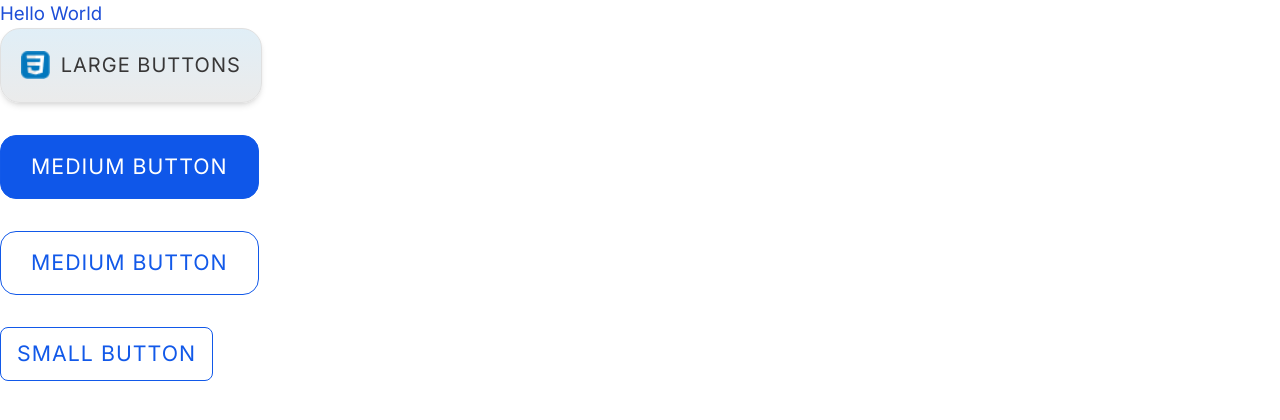
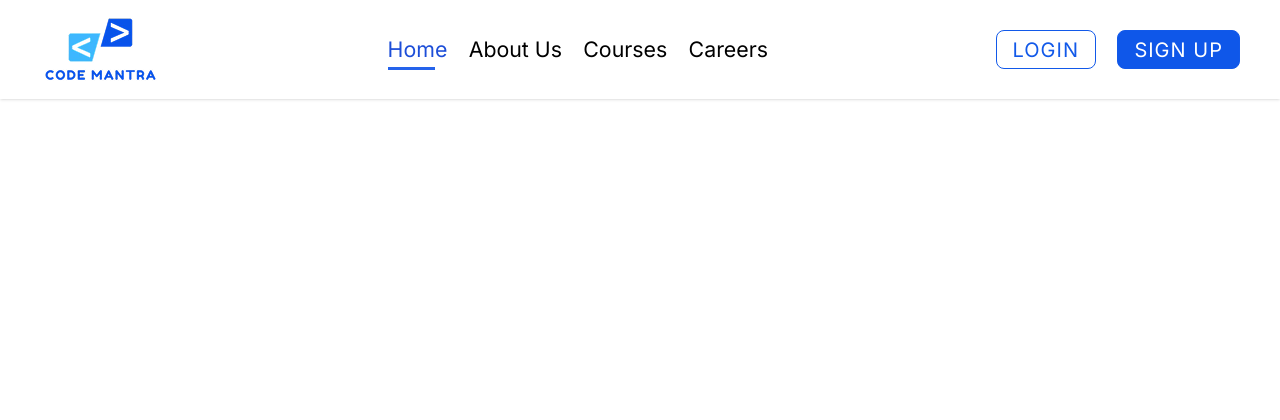
Before and after one commit to mesanjib-tharu/cm-web-assignment, a Next.js app: page / in a window 1280 px wide. Shown: the top 420 px of the page. Built offline with nearby package versions, Linux system fonts and the light colour scheme.

Commit message:
header component is created

```diff
--- a/src/app/globals.css
+++ b/src/app/globals.css
@@ -25,7 +25,11 @@ html{
 }
 
 a{
-  @apply no-underline text-blue-500 text-base hover:text-blue-700;
+  /* @apply no-underline text-blue-500 text-base hover:text-blue-700; */
+  @apply no-underline cursor-pointer hover:text-blue-700;
+}
+.active{
+  @apply  text-blue-700 ;
 }
 p{
   @apply  text-red-400 text-base hover:text-blue-700;
@@ -53,7 +57,7 @@ h1,h2,h3,h4,h5,h6{
   @apply rounded-full uppercase tracking-[1.02px] flex items-center justify-center transition-all
 }
 .btn-sm{
-  @apply py-[10px] px-[16px] rounded-[8px]
+  @apply h-[39px] px-[16px] rounded-[8px] text-[20px]
 }
 
 .btn-md{
--- a/src/app/page.tsx
+++ b/src/app/page.tsx
@@ -1,15 +1,10 @@
 import Image from 'next/image'
-import { LargeButton, MediumButton, SmallButton } from '../components/Buttons'
+import Button from '../components/Buttons'
+import Header from '../components/Header'
 export default function Home() {
   return (
       <>
-      <p className='text-sm'>Hello World </p>
-      <LargeButton />
-      <br/>
-      <MediumButton />
-      <br/>
-      <SmallButton />
-
+      <Header />
       </>
   )
 }
--- a/src/components/Buttons.tsx
+++ b/src/components/Buttons.tsx
@@ -2,35 +2,44 @@ import React from 'react'
 import  Scratch from "../assets/images/CSS.png"
 import Image from "next/image";
 
-export const SmallButton = () => {
+interface propsType {
+    className?: string;
+    label?:string
+  }
+
+const Button = ({ className,label }: propsType) => {
   return (
-    <button className='btn btn-sm btn-outline  font-medium'>Small Button</button>
-
+    // <button className={`btn btn-sm btn-outline  font-medium`}>Small Button</button>
+    <button className={`${className}`}>{label}</button>
   )
 }
 
-export const MediumButton = () => {
-    return (
-     <>
+// export const MediumButton = () => {
+//     return (
+//      <>
 
-     <button className='btn btn-md btn-primary  font-medium'>Medium Button</button>
-     <br/>
-     <button className='btn btn-md btn-outline  font-medium'>Medium Button</button>
-     </>
+//      <button className='btn btn-md btn-primary  font-medium'>Medium Button</button>
+//      <br/>
+//      <button className='btn btn-md btn-outline  font-medium'>Medium Button</button>
+//      </>
 
-    )
-  }
+//     )
+//   }
 
 
 
-export const LargeButton = () => {
-    return (
-        <div className='flex gap-4'>
-         <button className='btn btn-lg  text-[#383737] text-[20px] flex items-center gap-2 rounded-[32px] shadow-md  bg-[linear-gradient(180deg,_rgba(2,119,189,0.12)_0%,_rgba(235,235,235,1)_100%)] border border-[#E0E0E0]'>
-            <Image src={Scratch} alt="Logo" width={29} height={28} />
-            Large Buttons
-            </button>
-        </div>
+// export const LargeButton = () => {
+//     return (
+//         <div className='flex gap-4'>
+//          <button className='btn btn-lg  text-[#383737] text-[20px] flex items-center gap-2 rounded-[32px] shadow-md  bg-[linear-gradient(180deg,_rgba(2,119,189,0.12)_0%,_rgba(235,235,235,1)_100%)] border border-[#E0E0E0]'>
+//             <Image src={Scratch} alt="Logo" width={29} height={28} />
+//             Large Buttons
+//             </button>
+//         </div>
 
-    )
-  }
+//     )
+//   }
+
+
+
+export default Button;
--- a/src/components/Header.tsx
+++ b/src/components/Header.tsx
@@ -1,10 +1,49 @@
 import React from 'react'
+import Image from 'next/image';
+import Logo from "../assets/images/CM-logo.png"
+import Button from './Buttons';
+
 
 type Props = {}
 
 const Header = (props: Props) => {
   return (
-    <div>Header</div>
+    <header className='px-[40px] py-[18px] shadow'>
+    {/* <div className="container mx-auto lg:relative flex flex-col lg:flex-row lg:justify-between gap-y-4 lg:pag-y-0"> */}
+    <div className=" flex justify-between">
+
+      <div className="flex justify-center lg:justify-normal">
+        <a href="#">
+          <Image src={Logo} alt='logo' />
+        </a>
+      </div>
+
+        <ul className='flex text-center items-center gap-4'>
+          <li className='active'>
+            <a className="font-medium relative after:content-[''] after:absolute after:left-0 after:bottom-[-8px] after:w-[80%] after:h-[3px] after:bg-blue-600 after:scale-x-100">
+              Home
+              </a>
+          </li>
+          <li>
+            <a>About Us</a>
+          </li>
+          <li>
+            <a>Courses</a>
+          </li>
+          <li>
+            <a>Careers</a>
+          </li>
+        </ul>
+
+
+      <div className='flex text-center items-center gap-4'>
+        <Button className={'btn btn-sm btn-outline  font-[20px]'} label={"Login"} />
+        <Button className={'btn btn-sm btn-primary  font-[20px] '} label={"Sign Up"}/>
+      </div>
+
+
+      </div>
+</header>
   )
 }
 
--- a/tailwind.config.ts
+++ b/tailwind.config.ts
@@ -67,6 +67,7 @@ const config: Config = {
       boxShadow:{
         custom1: '0px 2px 40px 0px rgba(8,70,78,0.08)',
         custom2: '0px 0px 30px 0px rgba(8,73,81,0.06)',
+        custom3: '0px 0px 30px 0px rgba(0, 0, 0, 0.25)' /** Header shadow */
       },
       backgroundImage:{
         services: 'url(../../assets/img/services/bg.svg',
```
